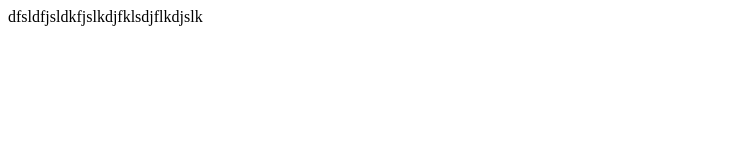
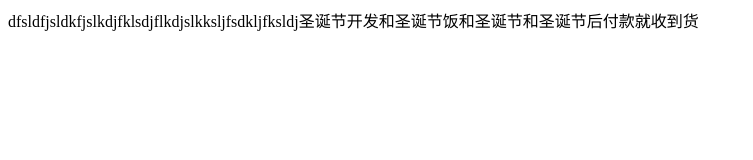
Before and after one commit to jocongmin/demopage, a plain HTML site: page index.html in a window 1280 px wide. Shown: the whole page, without its empty margins (0-753 px from the left). Drawn offline with Linux system fonts and the light colour scheme.

Commit message:
Update index.html

```diff
--- a/index.html
+++ b/index.html
@@ -7,6 +7,6 @@
   <title>周聪敏测试的git静态网站</title>
 </head>
 <body>
-  dfsldfjsldkfjslkdjfklsdjflkdjslk
+  dfsldfjsldkfjslkdjfklsdjflkdjslkksljfsdkljfksldj圣诞节开发和圣诞节饭和圣诞节和圣诞节后付款就收到货
 </body>
 </html>
```
